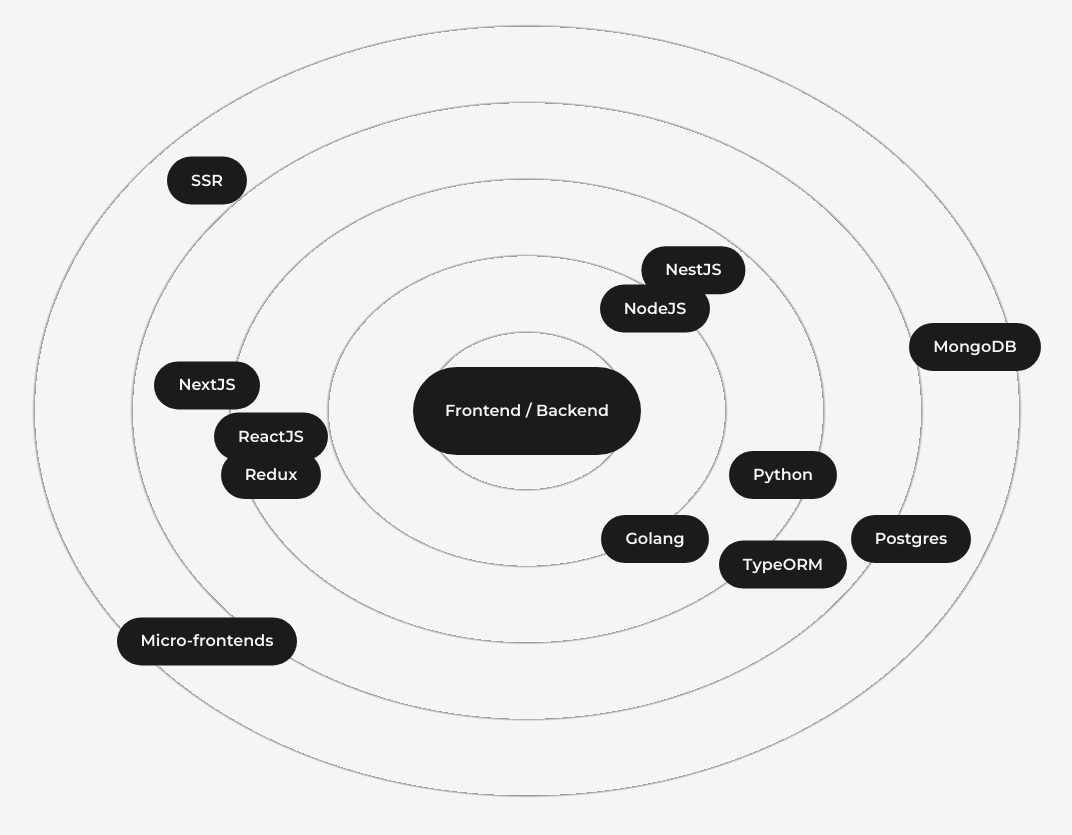
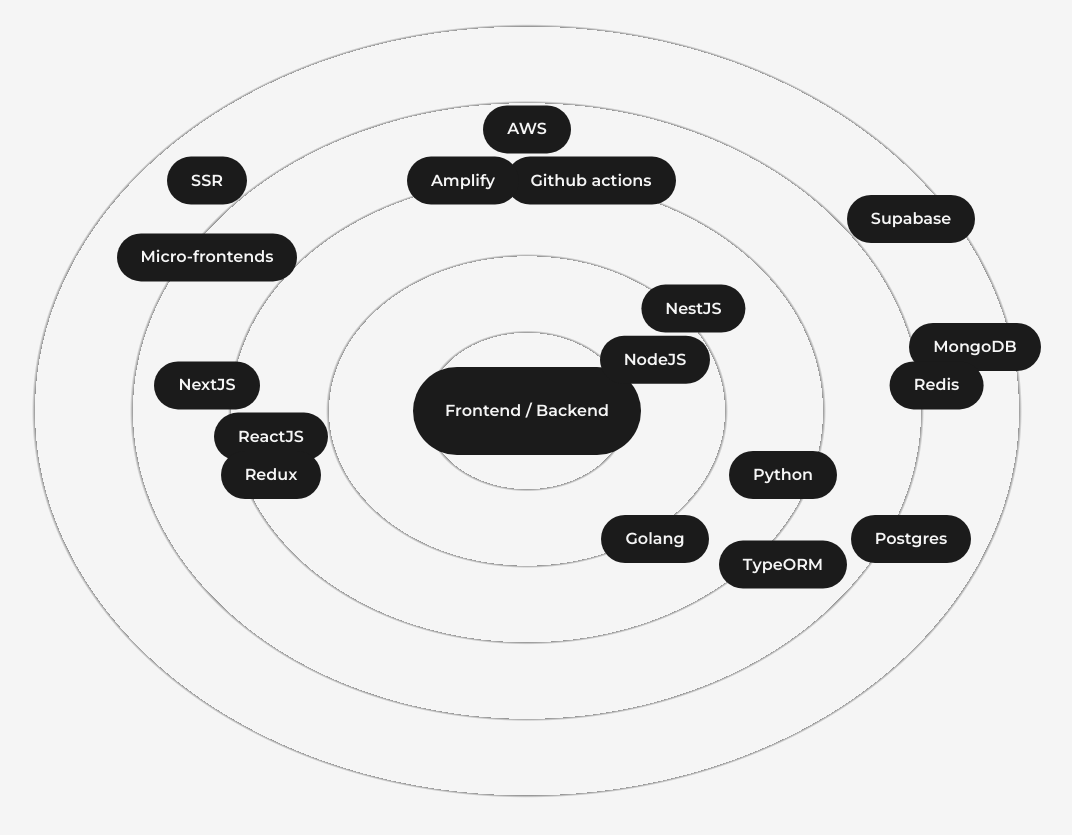
Before and after one commit to ashmitb95/portfolio-web, a Next.js app: page /about in a window 1280 px wide. Shown: the part 1253-2088 px from the top of the page, without its empty margins (113-1185 px from the left). Built offline with nearby package versions, Linux system fonts and the light colour scheme.

Commit message:
add skills

```diff
--- a/src/components/Skills.js
+++ b/src/components/Skills.js
@@ -52,14 +52,20 @@
         <Skill name="Golang" x="10vw" y="10vw" />
         <Skill name="TypeORM" x="20vw" y="12vw" />
 
-        <Skill name="NodeJS" x="10vw" y="-8vw" />
-        <Skill name="NestJS" x="13vw" y="-11vw" />
+        <Skill name="NodeJS" x="10vw" y="-4vw" />
+        <Skill name="NestJS" x="13vw" y="-8vw" />
 
         <Skill name="MongoDB" x="35vw" y="-5vw" />
+        <Skill name="Redis" x="32vw" y="-2vw" />
+        <Skill name="Supabase" x="30vw" y="-15vw" />
+
+        <Skill name="AWS" x="0vw" y="-22vw" />
+        <Skill name="Github actions" x="5vw" y="-18vw" />
+        <Skill name="Amplify" x="-5vw" y="-18vw" />
 
         <Skill name="Postgres" x="30vw" y="10vw" />
 
-        <Skill name="Micro-frontends" x="-25vw" y="18vw" />
+        <Skill name="Micro-frontends" x="-25vw" y="-12vw" />
         <Skill name="SSR" x="-25vw" y="-18vw" />
       </div>
     </>
```
